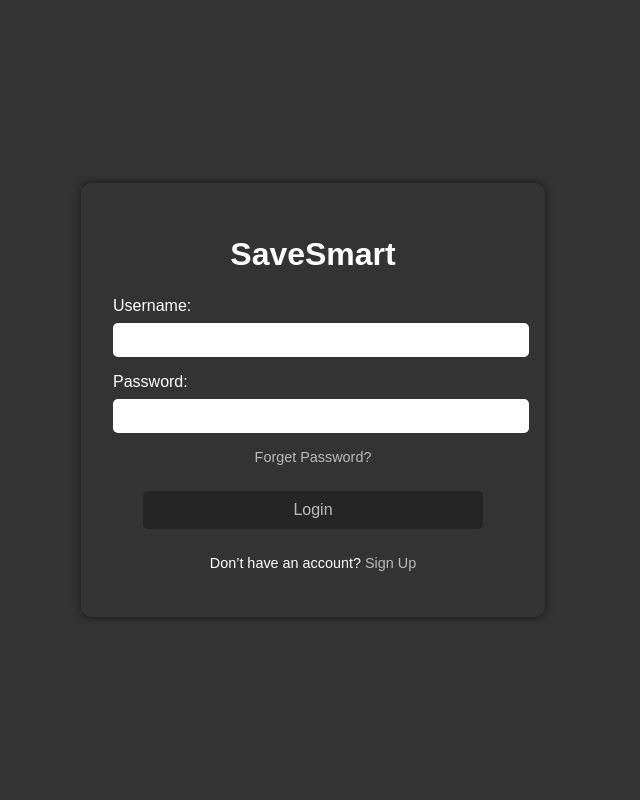
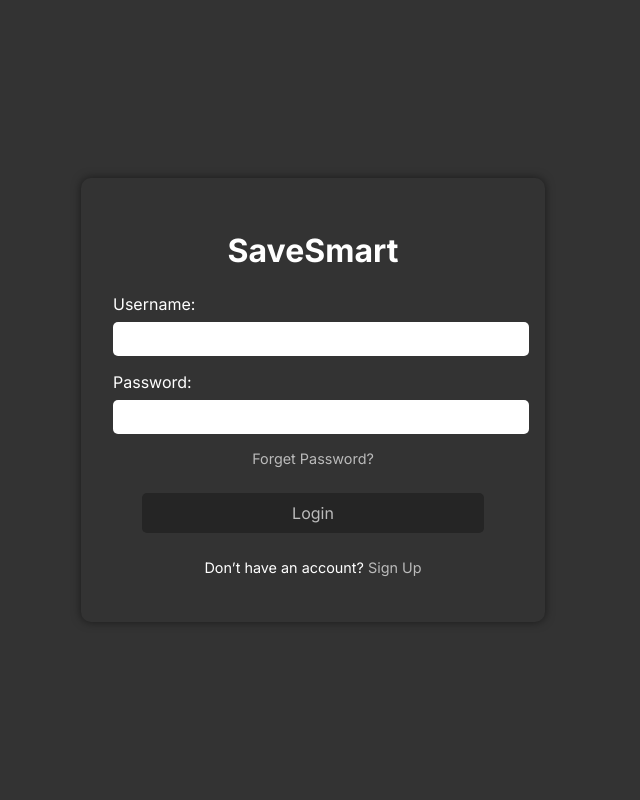
Before and after one commit to wanweileee/HCI-AI-, a Flask app: page /login in a window 1280 px wide. Shown: the whole page, without its empty margins (327-967 px from the left). Run offline with Flask 3, Linux system fonts and the light colour scheme.

Commit message:
fix: changed font

```diff
--- a/app/templates/base.html
+++ b/app/templates/base.html
@@ -6,11 +6,13 @@
     <title>{% block title %}My Flask App{% endblock %}</title>
     <link rel="stylesheet" href="https://cdnjs.cloudflare.com/ajax/libs/font-awesome/6.0.0-beta3/css/all.min.css">
     <link rel="stylesheet" href="https://stackpath.bootstrapcdn.com/bootstrap/4.5.2/css/bootstrap.min.css">
+    <link href="https://fonts.googleapis.com/css2?family=Inter:wght@400;700&display=swap" rel="stylesheet">
+
     <style>
         /* Custom styles */
         body, html {
             height: 100%;
-            font-family: Arial, sans-serif;
+            font-family: "Inter", sans-serif;
             background-color: #2c2c2c;
         }
 
--- a/app/templates/homepage.html
+++ b/app/templates/homepage.html
@@ -8,7 +8,6 @@
     <meta name="viewport" content="width=device-width, initial-scale=1.0">
     <title>Weekly Analysis</title>
     <link rel="stylesheet" href="{{ url_for('static', filename='homepage.css') }}">
-    <link href="https://fonts.googleapis.com/css2?family=Inter:wght@400;700&display=swap" rel="stylesheet">
     <script src="https://cdn.jsdelivr.net/npm/chart.js"></script>
 
     <style>
--- a/app/templates/login.html
+++ b/app/templates/login.html
@@ -3,6 +3,7 @@
 <head>
     <meta charset="UTF-8">
     <meta name="viewport" content="width=device-width, initial-scale=1.0">
+    <link href="https://fonts.googleapis.com/css2?family=Inter:wght@400;700&display=swap" rel="stylesheet">
     <title>SaveSmart - Log In</title>
     <style>
         .button-style {
@@ -31,7 +32,7 @@
             height: 100vh;
             background-color: #333;
             margin: 0;
-            font-family: Arial, sans-serif;
+            font-family: "Inter", sans-serif;
             color: #fff;
         }
 
```
